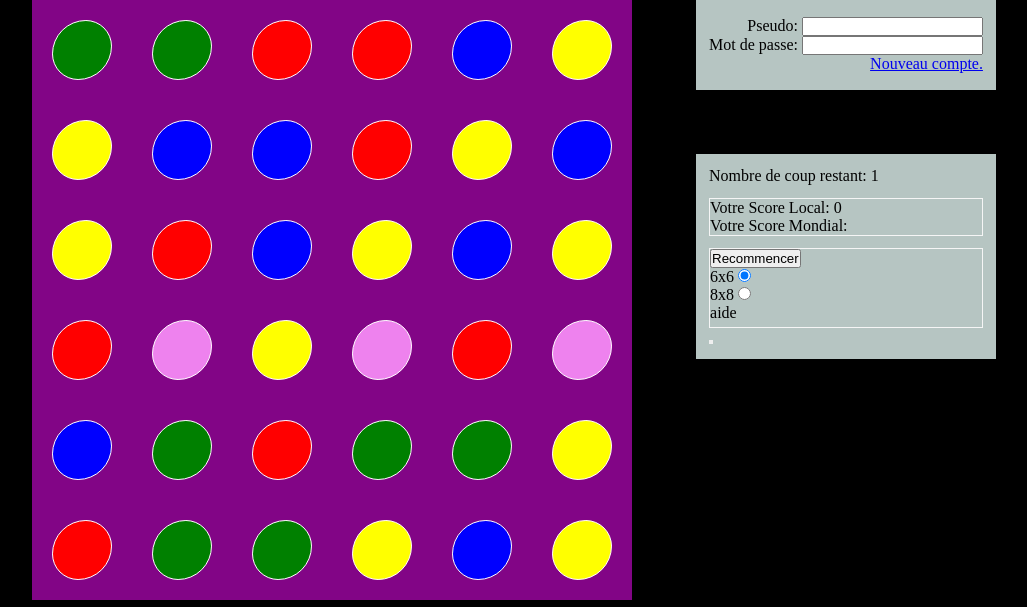
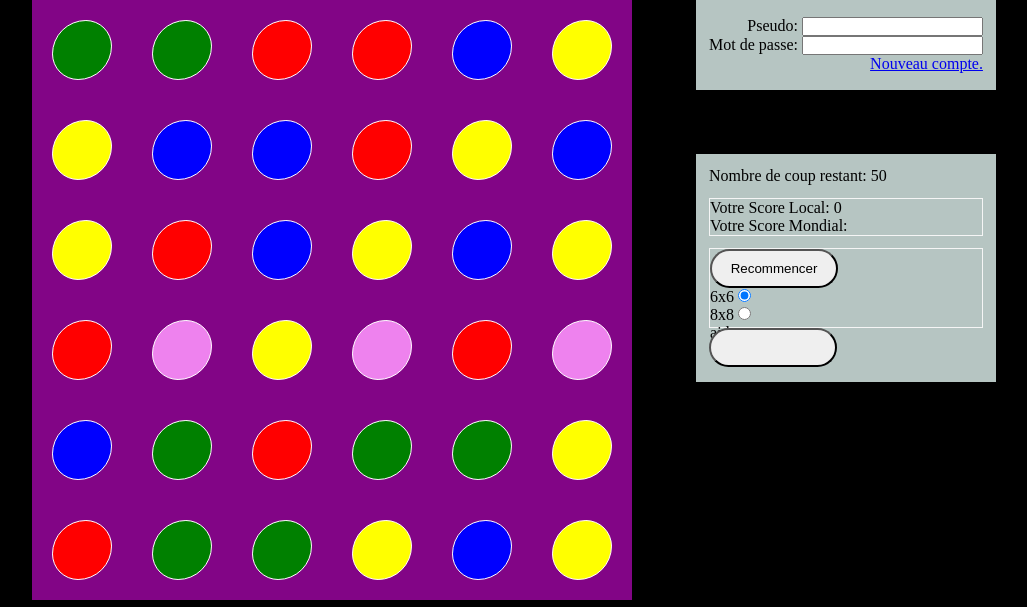
Before and after one commit to frizdt/FrizdtJeweled, a PHP site: page /index.html in a window 1280 px wide. Shown: the part 138-745 px from the top of the page, without its empty margins (126-1153 px from the left). Run offline with PHP 8.4, Linux system fonts and the light colour scheme.

Commit message:
micro modif

```diff
--- a/css/style.css
+++ b/css/style.css
@@ -39,6 +39,11 @@
 	width: auto;
 	position: relative;
 	margin: auto;
+}
+.clicblock {
+	position: absolute;
+	display: none;
+	z-index: 10;
 }
 .popup p {
 	text-align: center;
@@ -141,3 +146,9 @@
 	margin-top: 1vw;
 	border: 1px solid whitesmoke;
 }
+
+button {
+	width: 10vw;
+	height: 3vw;
+	border-radius: 30px;
+}
--- a/index.html
+++ b/index.html
@@ -12,9 +12,10 @@
 	<body>
 		<header><h1>FrizdtJeweled</h1></header>
 		<main>
-		<div>
+		<div><span class="clicblock"></span>
 			<span class="popup"><p></p>
 			<button class="restart">Recommencer</button>
+			<button class="save">Save Score</button>
 			</span>
 			<div class="zoneJeu"></div>
 		</div>
--- a/js/animDiam.js
+++ b/js/animDiam.js
@@ -38,7 +38,13 @@
 				return;
 			});
 			let testKill = true;
-
+			e.addEventListener("transitionstart", () => {
+				document.querySelector(".clicblock").style.display = "flex";
+				document.querySelector(".clicblock").style.width =
+					this.grille * 100 + "px";
+				document.querySelector(".clicblock").style.height =
+					this.grille * 100 + "px";
+			});
 			e.addEventListener("transitionend", () => {
 				let calcScore = document.querySelectorAll(".kill").length;
 				this.diamObj = this.trieLeft(this.diamObj);
@@ -58,6 +64,7 @@
 						".popup p"
 					).innerHTML = `Votre score est de ${this.score} `;
 				}
+				document.querySelector(".clicblock").style.display = "none";
 			});
 		});
 	}
@@ -66,6 +73,7 @@
 		let tabJeu = "";
 		let test = true;
 		this.score = 0;
+		document.querySelector(".clicblock").style.display = "none";
 		document.querySelector(".scores .local span").innerHTML = 0;
 		this.grille = nbGrille;
 		this.nbCoup = coup;
--- a/js/script.js
+++ b/js/script.js
@@ -1,5 +1,5 @@
 let mygame = new Jeu();
-mygame.start(6, 1);
+mygame.start(6);
 
 document.querySelectorAll(".restart").forEach((e) => {
 	e.addEventListener("click", () => {
@@ -11,7 +11,6 @@
 				checked = test[i].value;
 			}
 		}
-		console.log(checked);
-		mygame.start(checked, 4);
+		mygame.start(checked);
 	});
 });
```
